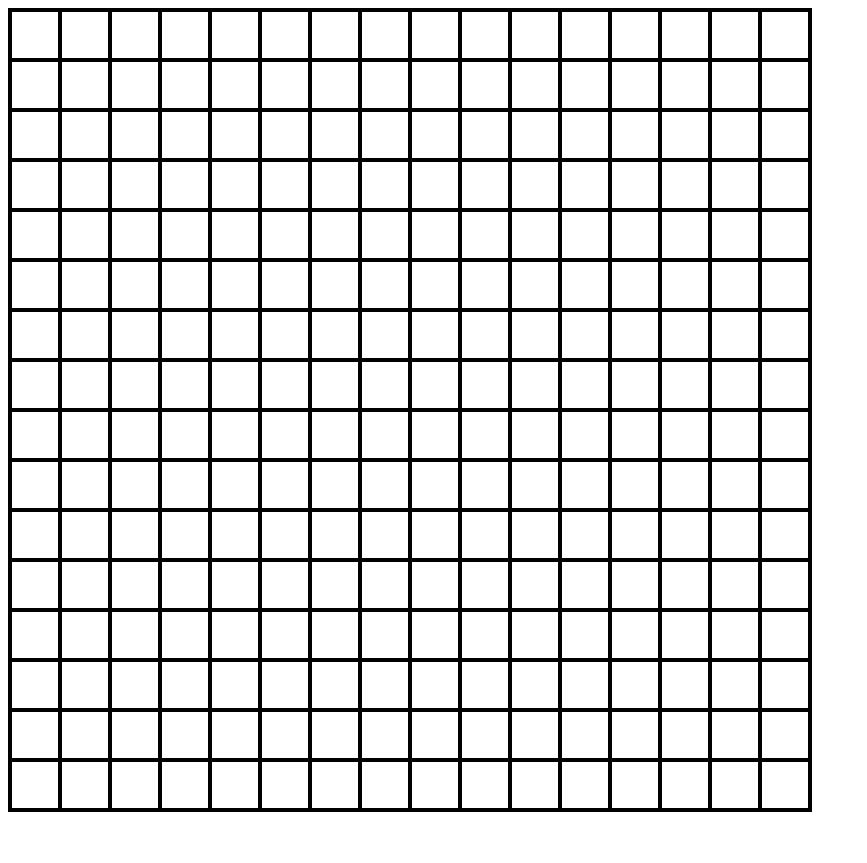
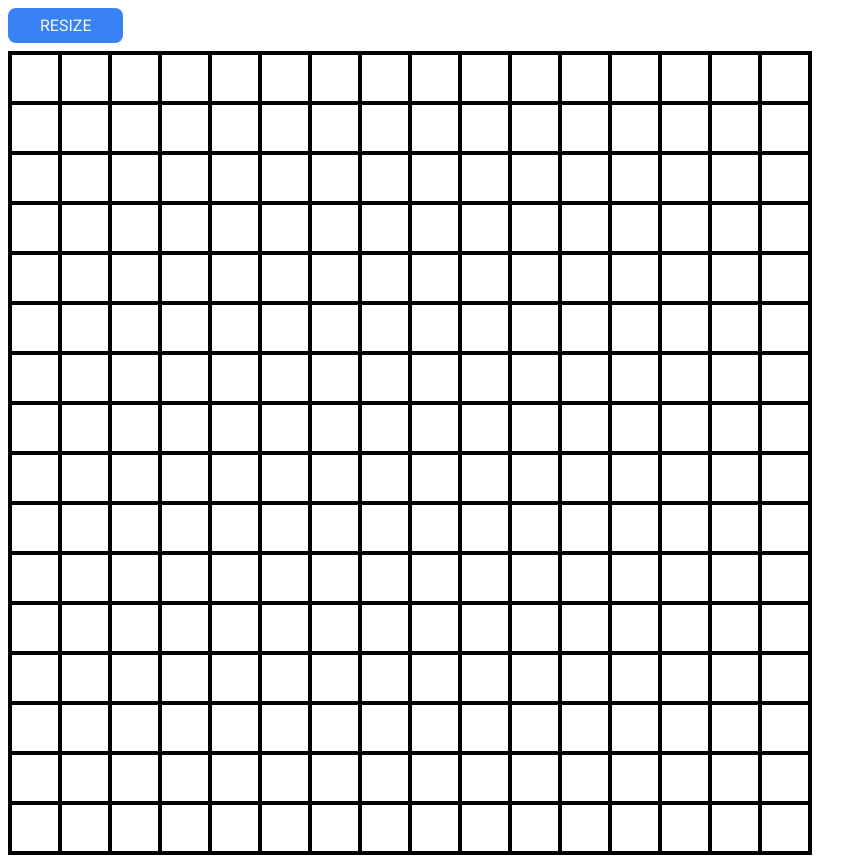
Before and after one commit to yim54/odin-etch-a-sketch, a plain HTML site: page index.html in a window 1280 px wide. Shown: the whole page, without its empty margins (0-867 px from the left). Before the commit the page ends 820 px from the top, so only its background shows below. Drawn offline with Linux system fonts and the light colour scheme.

Commit message:
Add resize button

```diff
--- a/index.html
+++ b/index.html
@@ -6,8 +6,12 @@
     <title>Etch-a-Sketch</title>
     <script src="script.js" defer></script>
     <link rel="stylesheet" href="style.css">
+    <link rel="preconnect" href="https://fonts.googleapis.com">
+    <link rel="preconnect" href="https://fonts.gstatic.com" crossorigin>
+    <link href="https://fonts.googleapis.com/css2?family=Roboto:ital,wght@0,100..900;1,100..900&display=swap" rel="stylesheet">
 </head>
 <body>
+    <button id="button">RESIZE</button>
     <div id="grid">
 
     </div>
--- a/script.js
+++ b/script.js
@@ -8,8 +8,9 @@ for (let i = 0; i < 16 * 16; i++) {
     grid.appendChild(square);
 }
 
+// check mouse click
+
 let mousedown = false;
-
 grid.addEventListener("mousedown", () => {
     mousedown = true;
 })
@@ -28,6 +29,8 @@ grid.addEventListener("mouseover", (event) => {
     }
 });
 
+// check mouse release
+
 document.addEventListener("mouseup", () => {
     mousedown = false;
 })
--- a/style.css
+++ b/style.css
@@ -12,3 +12,15 @@
     flex: 1 0 6.25%;
     border: solid 2px black;
 }
+
+#button {
+    font-family: "Roboto", sans-serif;
+    background-color: #3882F6;
+    padding: 8px 32px;
+    border-radius: 8px;
+    margin-bottom: 8px;
+    font-weight: 400;
+    font-size: 16px;
+    color: #f5f5f5;
+    border: 0px;
+}
```
